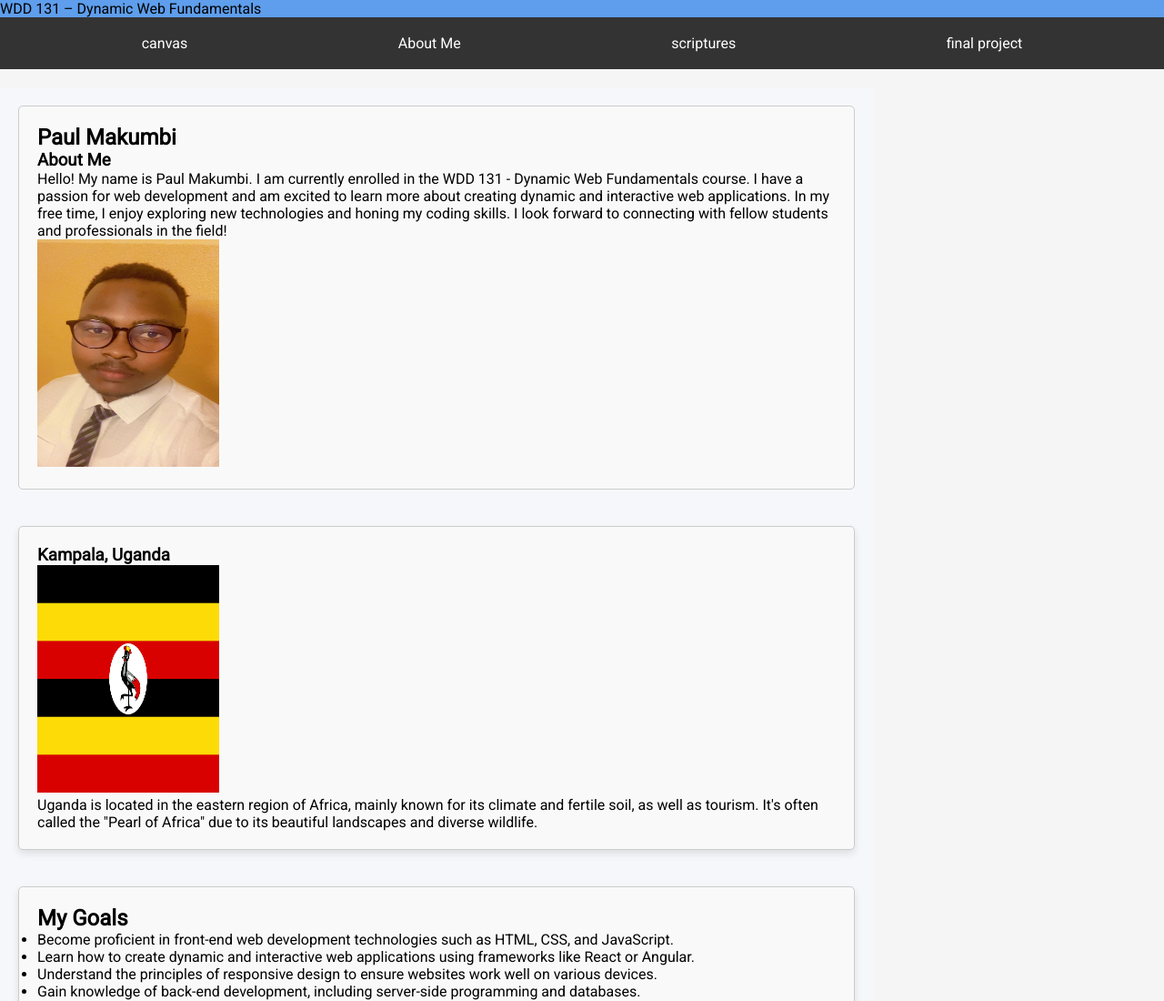
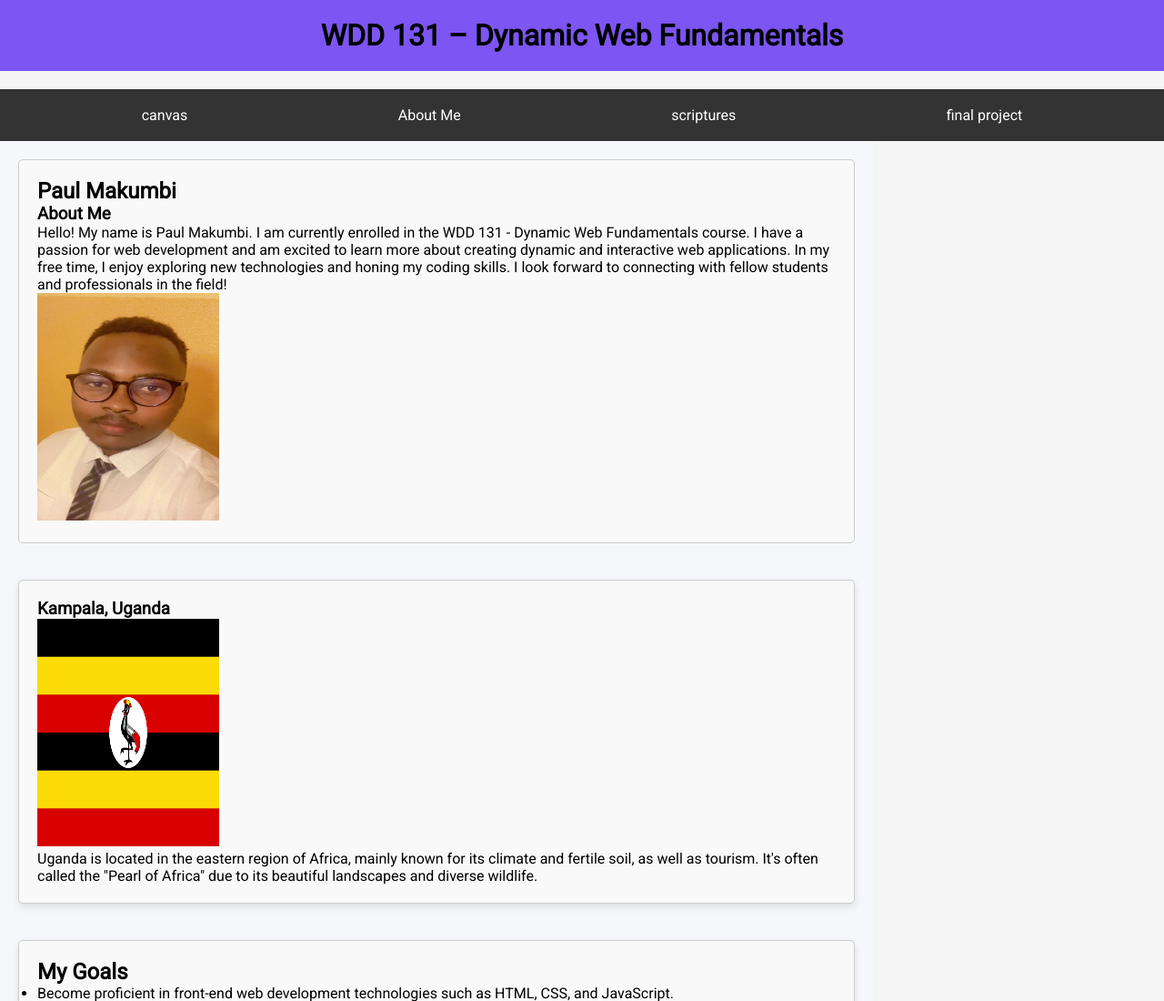
Before and after one commit to paul256-mp/wdd131, a plain HTML site: page index.html in a window 1280 px wide. Shown: the top 1100 px of the page at 91% size. Drawn offline with Linux system fonts and the light colour scheme.

Commit message:
Refactor header structure to improve semantic clarity by wrapping course title in h1 tag

```diff
--- a/index.html
+++ b/index.html
@@ -16,7 +16,7 @@
 
 <body>
   <header>
-  <span id="course-title">WDD 131 – Dynamic Web Fundamentals</span>
+    <h1><span id="course-title">WDD 131 – Dynamic Web Fundamentals</span></h1></header>
       <nav>
       <ul>
         <li><a href="https://byupw.instructure.com/profile/qr_mobile_login">canvas</a></li>
```
